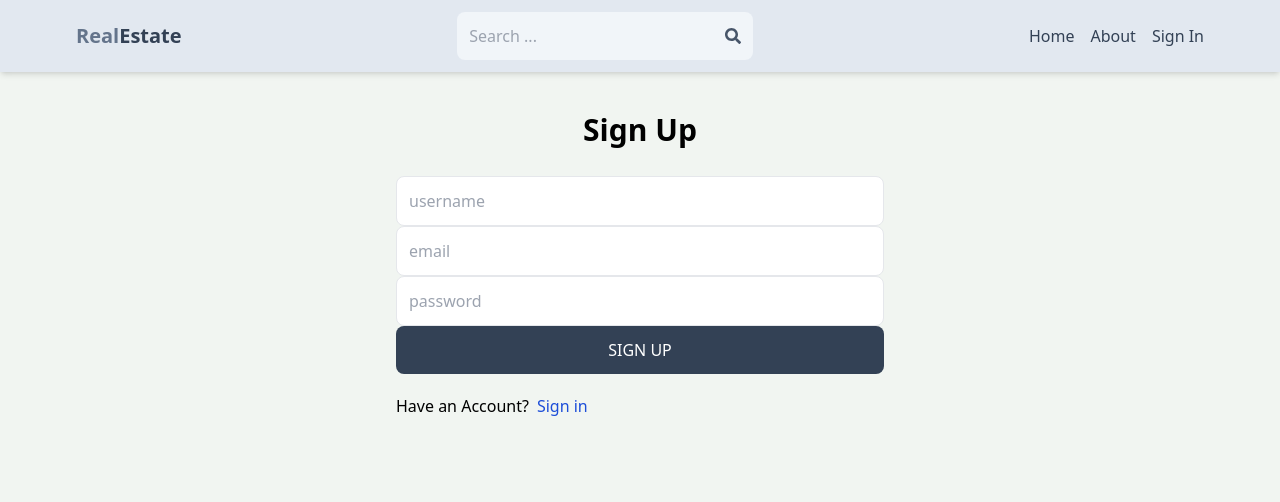
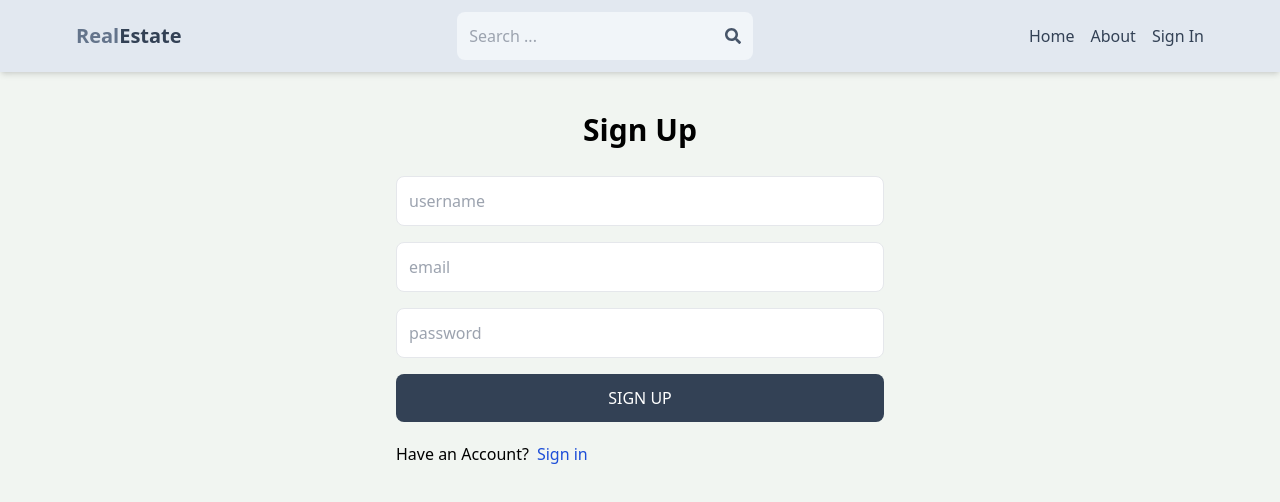
Before and after one commit to rakshithsantosh/projectAlpha, a React (Vite) app in the folder client/: page /sign-up in a window 1280 px wide. Shown: the top 502 px of the page. Built offline with nearby package versions, Linux system fonts and the light colour scheme.

Commit message:
complete signup page functionality

```diff
--- a/client/src/pages/SignUp.jsx
+++ b/client/src/pages/SignUp.jsx
@@ -1,14 +1,54 @@
-import { Link } from "react-router-dom";
+import { useState } from "react";
+import { Link , useNavigate} from "react-router-dom";
 
 export default function SignUp() {
+  const [formData,setFormData] = useState({})
+  const [error,setError] = useState(null)
+  const [loading,setLoading] = useState(false)
+  const navigate = useNavigate()
+  const handleChange = (e) =>{
+    setFormData({
+      ...formData,
+      [e.target.id]:e.target.value,
+    })
+  }
+  const handleSubmit = async (e) =>{
+    e.preventDefault();
+    try{
+
+    setLoading(true)
+    const res = await fetch('/api/auth/signup',
+    {
+      method:'POST',
+      headers:{
+        'Content-Type': 'application/json',
+    },
+    body:JSON.stringify(formData),
+    }
+    );
+    const data = await res.json();
+    if(data.success === false){
+      setError(data.message)
+      setLoading(false)
+      return;
+    }
+    setLoading(false)
+    setError(null)
+    navigate('/sign-in')
+    }catch(error){
+      setLoading(false)
+      setError(error.message)
+    }
+
+  }
   return (
     <div className="p-3 max-w-lg mx-auto">
       <h1 className="text-3xl text-center font-semibold my-7">Sign Up</h1>
-      <form className="flex flex-col gpa-4">
-        <input type="text" placeholder="username" className="border p-3 rounded-lg" id="username"/>
-        <input type="email" placeholder="email" className="border p-3 rounded-lg" id="email"/>
-        <input type="password" placeholder="password" className="border p-3 rounded-lg" id="password"/>
-        <button className="bg-slate-700 text-white p-3 rounded-lg uppercase hover:opacity-95 disabled:opacity-80">Sign Up</button>
+      <form onSubmit={handleSubmit} className="flex flex-col gap-4">
+        <input type="text" placeholder="username" className="border p-3 rounded-lg" id="username" onChange={handleChange}/>
+        <input type="email" placeholder="email" className="border p-3 rounded-lg" id="email" onChange={handleChange}/>
+        <input type="password" placeholder="password" className="border p-3 rounded-lg" id="password" onChange={handleChange}/>
+        <button disabled={loading} className="bg-slate-700 text-white p-3 rounded-lg uppercase hover:opacity-95 disabled:opacity-80">{loading?'Loading ...':'Sign Up'}</button>
       </form>
       <div className="flex gap-2 mt-5">
         <p>Have an Account?</p>
@@ -16,6 +56,7 @@
           <span className="text-blue-700">Sign in</span>
         </Link>
       </div>
+      {error && <p className="text-red-500 mt-5">{error}</p>}
     </div>
   )
 }
--- a/client/vite.config.js
+++ b/client/vite.config.js
@@ -3,5 +3,13 @@
 
 // https://vitejs.dev/config/
 export default defineConfig({
+  server:{
+    proxy:{
+      '/api':{
+        target:'http://localhost:3000',
+        secure:false,
+      },
+    },
+  },
   plugins: [react()],
 })
```
